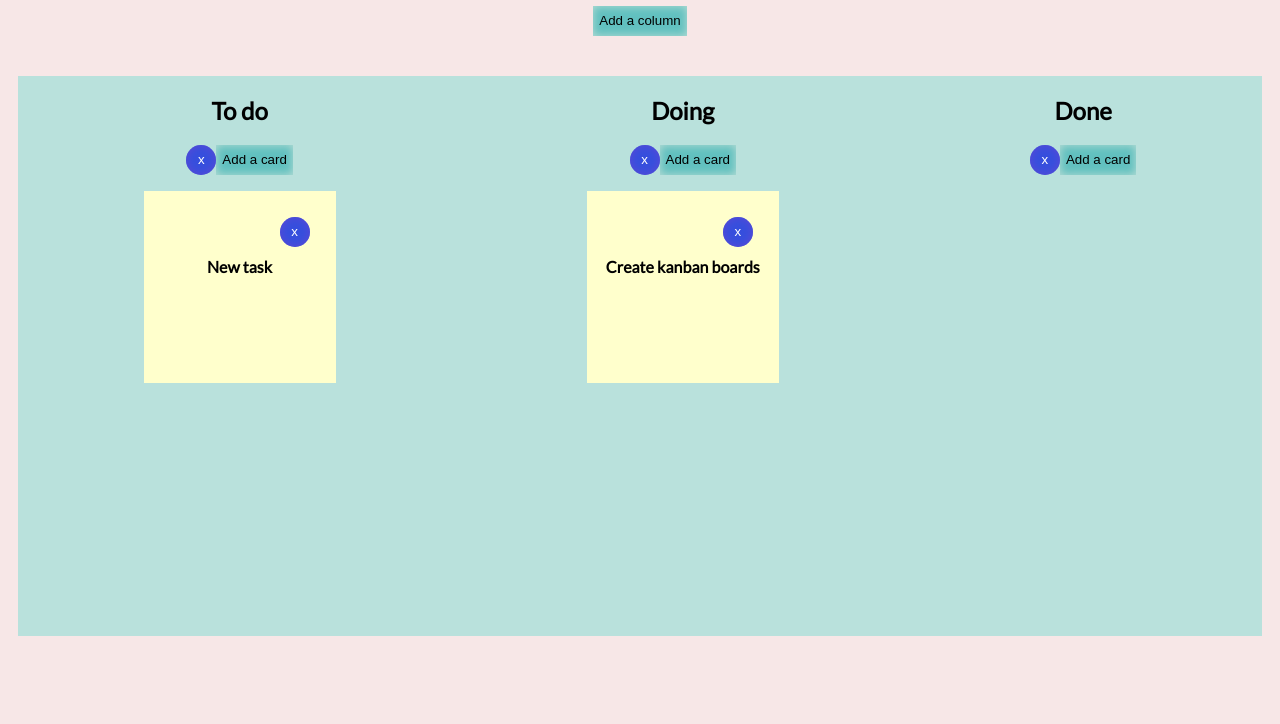
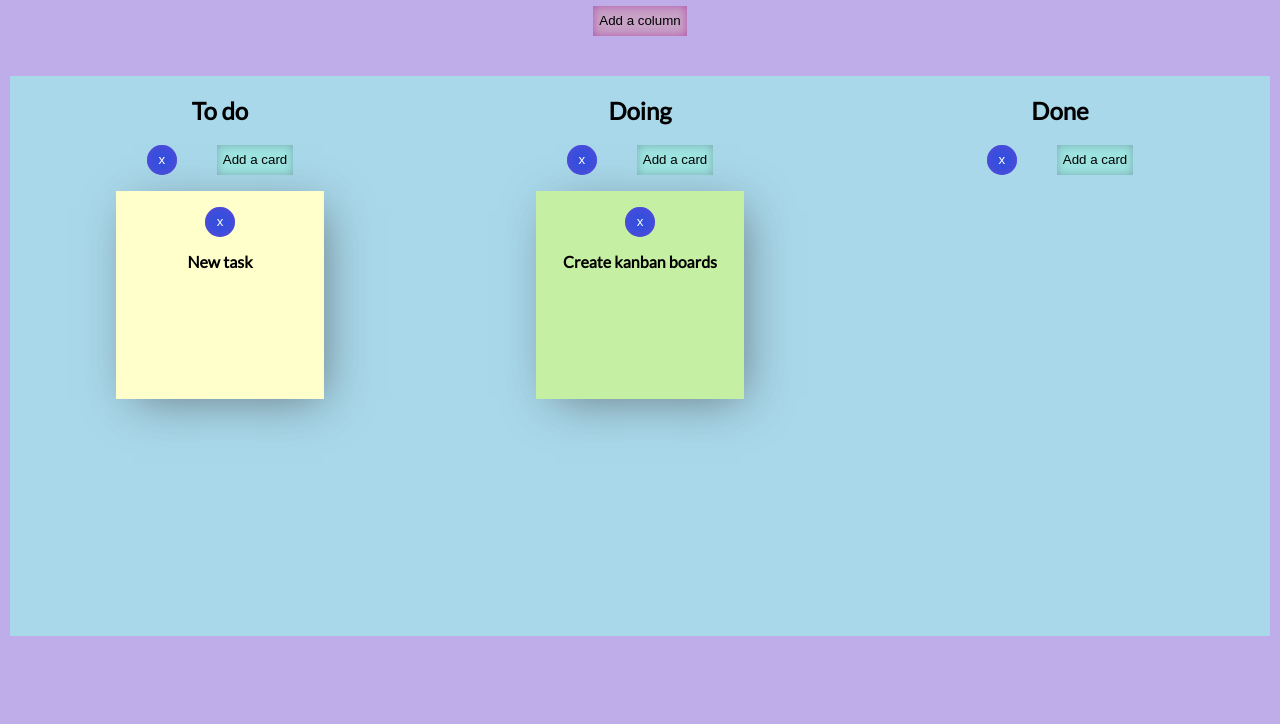
Before and after one commit to UlaHof/zadanie_11_6, a plain HTML site: page index.html in a window 1280 px wide. Shown: the part 76-800 px from the top of the page. Drawn offline with nearby package versions, Linux system fonts and the light colour scheme.

Commit message:
Updated css file - buttons, colors; updated js - sortable function, random cards colors, added columns number limit

```diff
--- a/scripts.js
+++ b/scripts.js
@@ -8,6 +8,7 @@ $(function() {
         }
         return str;
     }
+    var columnCount = 0;
 
     function Column(name) {
         var self = this;
@@ -18,18 +19,19 @@ $(function() {
 
         function createColumn() {
             var $column = $('<div>').addClass('column');
-            var $columnTitle = $('<h2>').addClass('column-title').text(self.name);
+            var $columnTitle = $('<div>').append($('<h2>').addClass('column-title').text(self.name));
             var $columnCardList = $('<ul>').addClass('column-card-list');
             var $columnDelete = $('<button>').addClass('btn-delete').text('x');
             var $columnAddCard = $('<button>').addClass('add-card').text('Add a card');
 
             $columnDelete.click(function() {
                 self.removeColumn();
+                columnCount--;
             });
 
             $columnAddCard.click(function() {
                 var name = prompt('Enter the name of the card');
-                if (name === null) {
+                if (name === null || name === "" ) {
                     return;
                 }
                 self.addCard(new Card(name));
@@ -50,24 +52,30 @@ $(function() {
         removeColumn: function() {
             this.$element.remove();
         }
-    };
+    }
 
     function Card(description) {
         var self = this;
 
         this.id = randomString();
         this.description = description;
+        this.cardColor = cardColor();
         this.$element = createCard();
 
+        function cardColor() {
+            var possibleColors = ['#ffc','#C5F0A4','#FAE3D9'];
+            return possibleColors[Math.floor(Math.random()*3)];
+        }
+
         function createCard() {
-            var $card = $('<li>').addClass('card');
+            var $card = $('<li>').addClass('card').css('background-color', self.cardColor);
             var $cardDescription = $('<div>').append($('<p>').addClass('card-description').text(self.description));
             var $cardDelete = $('<div>').append($('<button>').addClass('btn-delete').text('x'));
-
 
             $cardDelete.click(function() {
                 self.removeCard();
             });
+
             $card.append($cardDelete)
                 .append($cardDescription);
 
@@ -87,23 +95,37 @@ $(function() {
             initSortable();
         },
         $element: $('#board .column-container')
-    };
+    }
 
     function initSortable() {
         $('.column-card-list').sortable({
             connectWith: '.column-card-list',
-            placeholder: 'card-placeholder'
+            placeholder: 'card-placeholder',
+            scroll: false,
+            cursorAt: {left: 5},
+            start: function (event, ui) {
+               ui.placeholder.height(ui.item.height());
+           }
         }).disableSelection();
-    };
+    }
 
     $('.create-column').click(function() {
         var name = prompt('Enter a column name');
-        if (name === null) {
+        if (name === null || name == "") {
+            return;
+        }
+        if (columnCount >= 5) {
+            alert("The maximum number of columns is 5");
+            return;
+        }
+        if (name.length > 25) {
+            alert("The name of the board shouldn't be longer than 25 characters");
             return;
         }
         var column = new Column(name);
             board.addColumn(column);
-    });
+            columnCount++;
+    })
 
     var toDoColumn = new Column('To do');
     var doingColumn = new Column('Doing');
@@ -113,9 +135,11 @@ $(function() {
     board.addColumn(doingColumn);
     board.addColumn(doneColumn);
 
+    columnCount = 3;
+
     var card1 = new Card('New task');
     var card2 = new Card('Create kanban boards');
 
     toDoColumn.addCard(card1);
     doingColumn.addCard(card2);
-});
+})
--- a/style.css
+++ b/style.css
@@ -2,51 +2,65 @@
 body {
     font-family:'Lato', sans-serif;
     text-align: center;
-    background-color: rgb(247, 231, 231);
+    background-color: rgb(190, 173, 233);
+    margin: 0;
+    padding: 0;
+    word-wrap: break-word;
 }
 .column-container {
     margin: 40px 10px;
     display: flex;
     flex-direction: row;
     justify-content: space-around;
-    background-color: #B9E1DC;
+    background-color: #A8D8EA;
     min-height: 70vh;
 }
-h2 {
-    word-wrap: break-word;
+.column {
+    flex: 1;
+    margin: 0 5px;
 }
-.column {
-    flex-grow: 1;
+.column div {
+    max-width: 11em;
+    margin: 0 auto;
 }
 .create-column, .add-card {
     height: 30px;
-    background-color: #61C0BF;
-    box-shadow: inset 0 0 10px #BBDED6;
-    border: 1px;
+    border: none;
+}
+.create-column {
+    background-color: #c7a2c6;
+    box-shadow: inset 0 0 10px #b155aa;
+}
+.add-card {
+    background-color: #9de4e1;
+    box-shadow: inset 0 0 10px #7baaaf;
+}
+.column>.btn-delete, .add-card {
+    margin: 0 20px;
 }
 .card-placeholder {
-    background-color: red;
+    background-color: rgba(132, 184, 199, 0.884);
 }
 ul {
-    min-height: 150px;
+    min-height: 300px;
     list-style-type: none;
     padding: 0;
 }
 li {
-    background-color: #ffc;
-    min-height: 10em;
-    width: 10em;
+
+    min-height: 11em;
+    width: 11em;
     margin: 1em auto;
     display: flex;
     flex-direction: column;
     padding: 1em;
+    box-shadow: 8px 9px 45px -10px rgba(69,68,69,0.65);
 }
 li p {
     font-weight: bold;
 }
 li .btn-delete {
-    margin: 10px;
-    float: right;
+    margin-bottom: 10px;
 }
 .btn-delete {
     border-radius: 50%;
@@ -61,8 +75,14 @@ li .btn-delete {
     background-color: rgb(204, 15, 15);
 }
 li div:nth-child(2) {
-    flex-grow: 1;
+    width: 10em;
+    padding: 5px;
 }
 li p {
-    margin: 0;
+    margin: 0 auto;
 }
+footer {
+    height: 30px;
+    background-color: yellow;
+    margin:0;
+}
```
